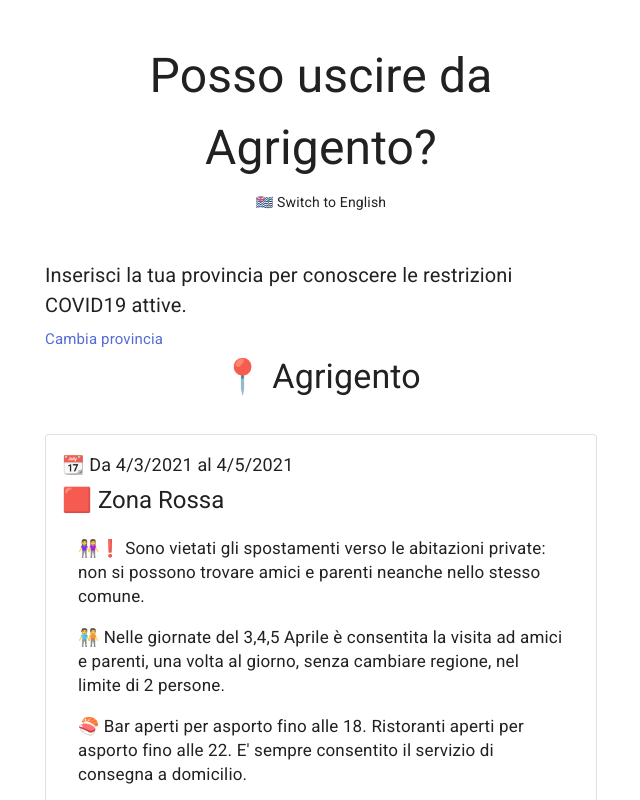
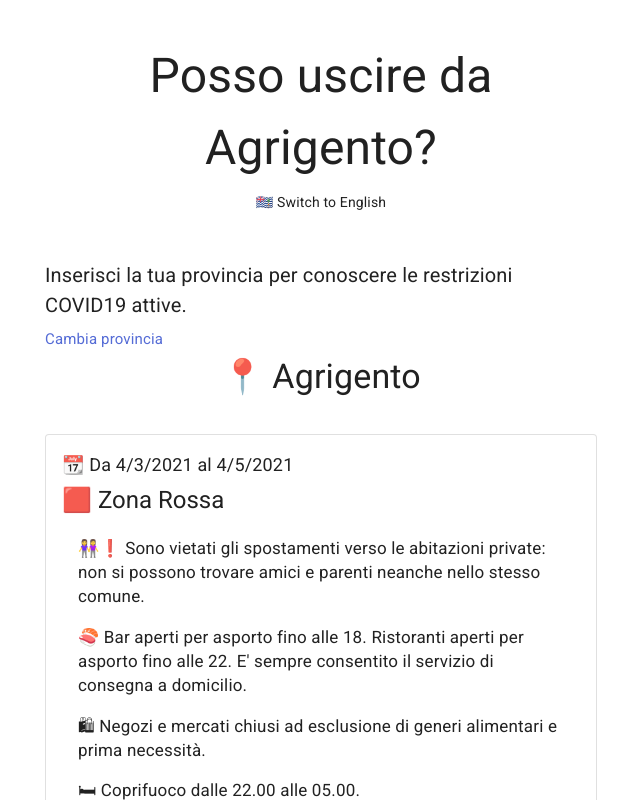
Before and after one commit to aguglie/posso-uscire, a Next.js app: page /Agrigento in a window 1280 px wide. Shown: the top 800 px of the page, without its empty margins (319-959 px from the left). Built offline with nearby package versions, Linux system fonts and the light colour scheme.

Commit message:
fix: removed easter rules

```diff
--- a/rules/zonaRossa.ts
+++ b/rules/zonaRossa.ts
@@ -32,12 +32,6 @@ const zonaRossa = {
         "👭❗️ Sono vietati gli spostamenti verso le abitazioni private: non si possono trovare amici e parenti neanche nello stesso comune.",
       en:
         "👭❗️ It's prohibited to shift to private homes: you cannot travel to friends and relatives even in the same town.",
-    },
-    {
-      it:
-        "🧑‍🤝‍🧑 Nelle giornate del 3,4,5 Aprile è consentita la visita ad amici e parenti, una volta al giorno, senza cambiare regione, nel limite di 2 persone.",
-      en:
-        "🧑‍🤝‍🧑 On April 3, 4 and 5, you can shift to friends and relatives once a day, without changing region. Limit fixed to 2 people.",
     },
     {
       it:
```
